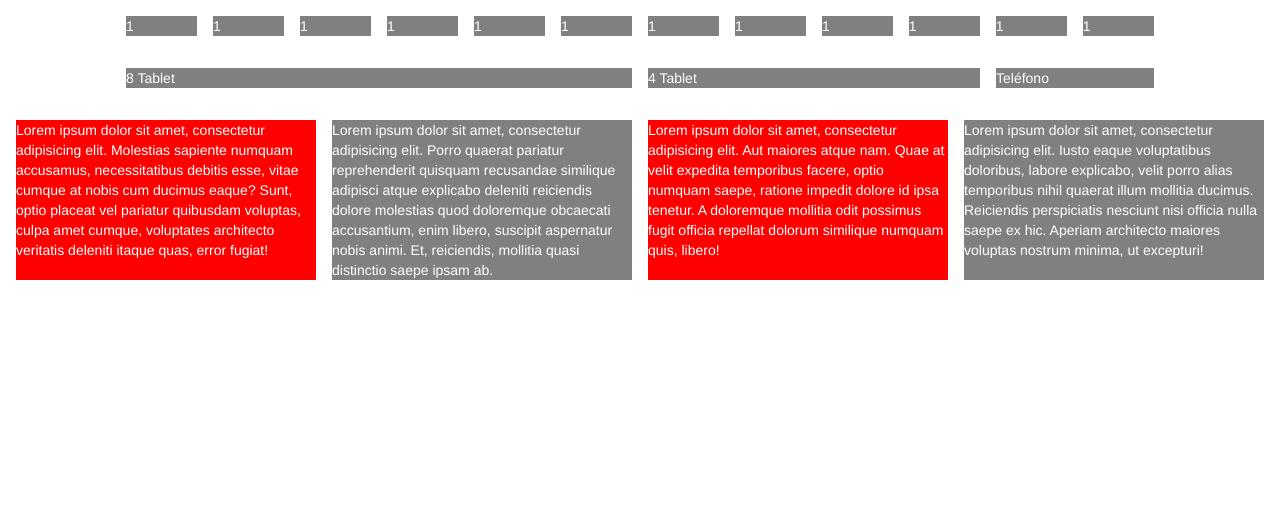
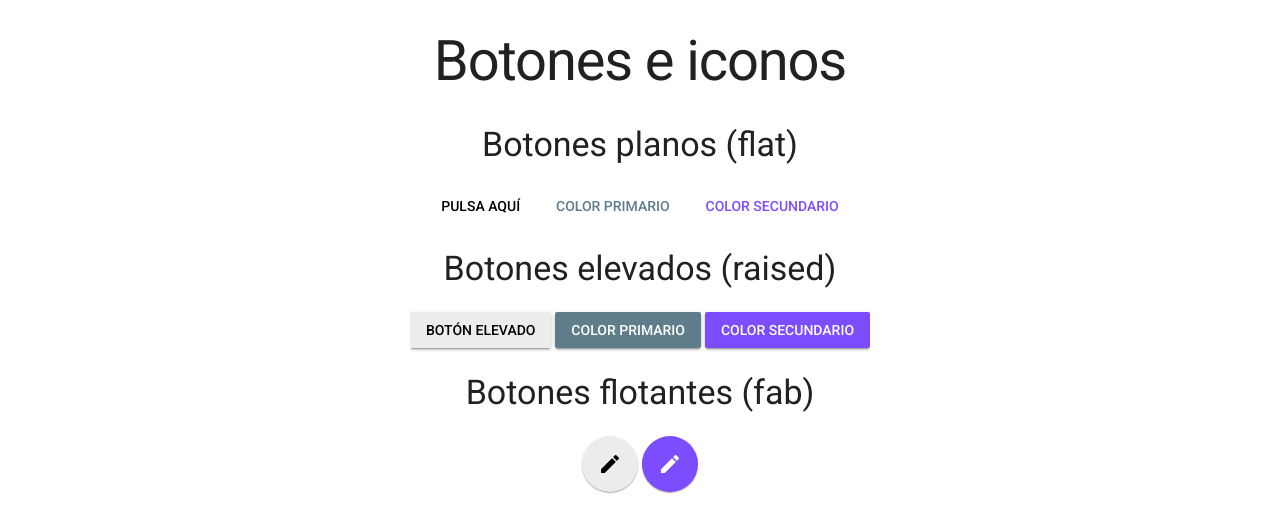
Before and after one commit to dmpinero/Curso_Material_Design, a website: page index.html in a window 1280 px wide. Drawn offline with Linux system fonts and the light colour scheme.

Commit message:
Sexto ejemplo. Botones planos y flotantes

```diff
--- a/index.html
+++ b/index.html
@@ -7,49 +7,37 @@
 	<title>Material Design Lite</title>
 	<link href="css/material.min.colors.css" rel="stylesheet">
 	<link href="https://fonts.googleapis.com/icon?family=Material+Icons" rel="stylesheet">
-	<link rel="stylesheet" href="http://fonts.googleapis.com/css?family=Roboto:300,400,500,700" type="text/css">
+	<link href="http://fonts.googleapis.com/css?family=Roboto:300,400,500,700" rel="stylesheet">
+
+	<style type="text/css" media="screen">
+		body {
+			text-align: center;
+		}
+		.mdl-layout {
+			align-items: center;
+			justify-content: center;
+		}
+	</style>
 </head>
 
-<style type="text/css" media="screen">
-	.mdl-cell {
-		background-color: grey;
-		color: white;
-	}
-	.section-grid {
-		max-width: 1044px;
-	}
-	.primero {
-		background-color: red;
-	}
-</style>
+<body>
+	<div class="mdl-layout mdl-js-layout">
+		<main class="mdl-layout__content">
+			<h1>Botones e iconos</h1>
+			<h3>Botones planos (flat)</h3>
+			<button class="mdl-button">Pulsa aquí</button>
+			<button class="mdl-button mdl-button--colored">Color primario</button>
+			<button class="mdl-button mdl-button--accent">Color secundario</button>
 
-<body>
-	<div class="section-grid mdl-grid">
-		<div class="mdl-cell mdl-cell--1-col">1</div>
-		<div class="mdl-cell mdl-cell--1-col">1</div>
-		<div class="mdl-cell mdl-cell--1-col">1</div>
-		<div class="mdl-cell mdl-cell--1-col">1</div>
-		<div class="mdl-cell mdl-cell--1-col">1</div>
-		<div class="mdl-cell mdl-cell--1-col">1</div>
-		<div class="mdl-cell mdl-cell--1-col">1</div>
-		<div class="mdl-cell mdl-cell--1-col">1</div>
-		<div class="mdl-cell mdl-cell--1-col">1</div>
-		<div class="mdl-cell mdl-cell--1-col">1</div>
-		<div class="mdl-cell mdl-cell--1-col">1</div>
-		<div class="mdl-cell mdl-cell--1-col">1</div>
-	</div>
+			<h3>Botones elevados (raised)</h3>
+			<button class="mdl-button mdl-button--raised">Botón elevado</button>
+			<button class="mdl-button mdl-button--raised mdl-button--colored">Color primario</button>
+			<button class="mdl-button mdl-button--raised mdl-button--accent">Color secundario</button>
 
-	<div class="section-grid mdl-grid">
-		<div class="mdl-cell mdl-cell--6-col mdl-cell--8-col-tablet">8 Tablet</div>
-		<div class="mdl-cell mdl-cell--4-col mdl-cell--6-col-tablet">4 Tablet</div>
-		<div class="mdl-cell mdl-cell--2-col mdl-cell--4-col-phone">Teléfono</div>
-	</div>
-
-	<div class="mdl-grid">
-		<div class="primero mdl-cell mdl-cell--3-col">Lorem ipsum dolor sit amet, consectetur adipisicing elit. Molestias sapiente numquam accusamus, necessitatibus debitis esse, vitae cumque at nobis cum ducimus eaque? Sunt, optio placeat vel pariatur quibusdam voluptas, culpa amet cumque, voluptates architecto veritatis deleniti itaque quas, error fugiat!</div>
-		<div class="mdl-cell mdl-cell--3-col">Lorem ipsum dolor sit amet, consectetur adipisicing elit. Porro quaerat pariatur reprehenderit quisquam recusandae similique adipisci atque explicabo deleniti reiciendis dolore molestias quod doloremque obcaecati accusantium, enim libero, suscipit aspernatur nobis animi. Et, reiciendis, mollitia quasi distinctio saepe ipsam ab.</div>
-		<div class="primero mdl-cell mdl-cell--3-col">Lorem ipsum dolor sit amet, consectetur adipisicing elit. Aut maiores atque nam. Quae at velit expedita temporibus facere, optio numquam saepe, ratione impedit dolore id ipsa tenetur. A doloremque mollitia odit possimus fugit officia repellat dolorum similique numquam quis, libero!</div>
-		<div class="mdl-cell mdl-cell--3-col">Lorem ipsum dolor sit amet, consectetur adipisicing elit. Iusto eaque voluptatibus doloribus, labore explicabo, velit porro alias temporibus nihil quaerat illum mollitia ducimus. Reiciendis perspiciatis nesciunt nisi officia nulla saepe ex hic. Aperiam architecto maiores voluptas nostrum minima, ut excepturi!</div>
+			<h3>Botones flotantes (fab)</h3>
+			<button class="mdl-button mdl-button--fab"><i class="material-icons">create</i></button>
+			<button class="mdl-button mdl-button--fab mdl-button--colored"><i class="material-icons">create</i></button>
+		</main>
 	</div>
 
 	<script src="js/material.min.js" type="text/javascript"></script>
```
Also changed, not shown: README.md.
